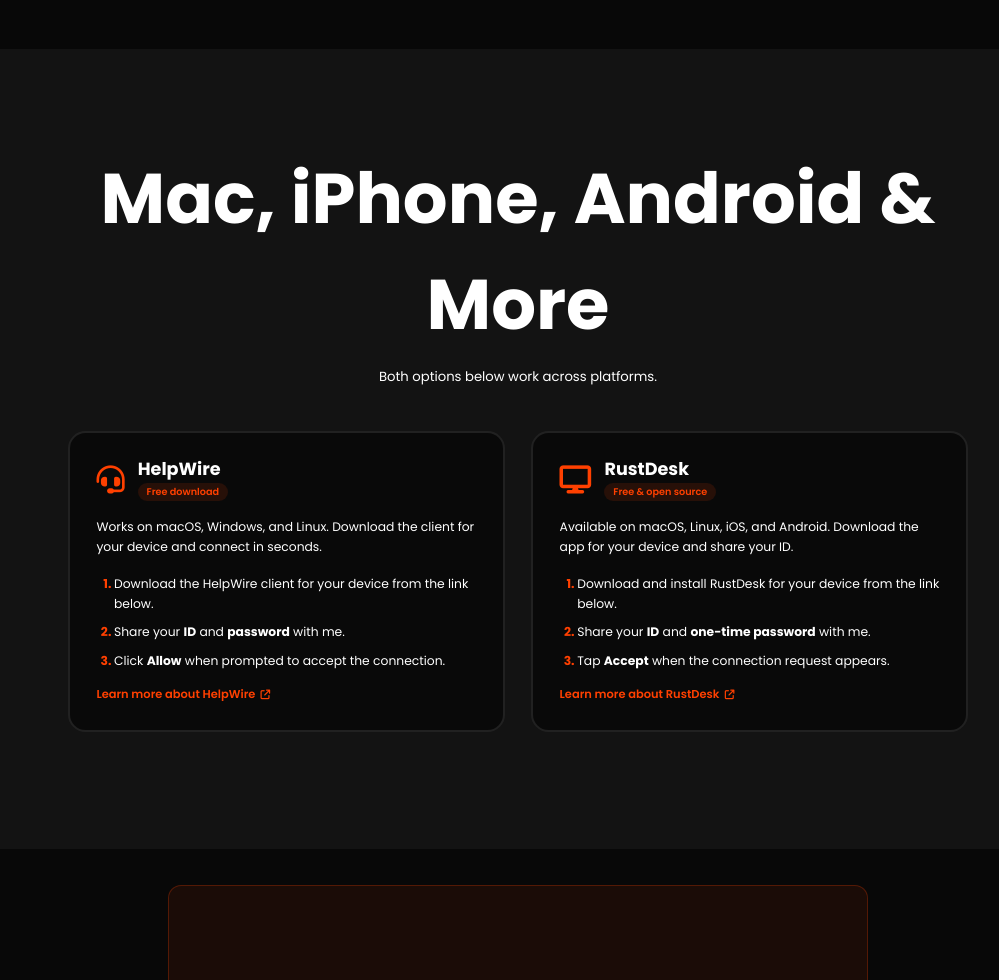
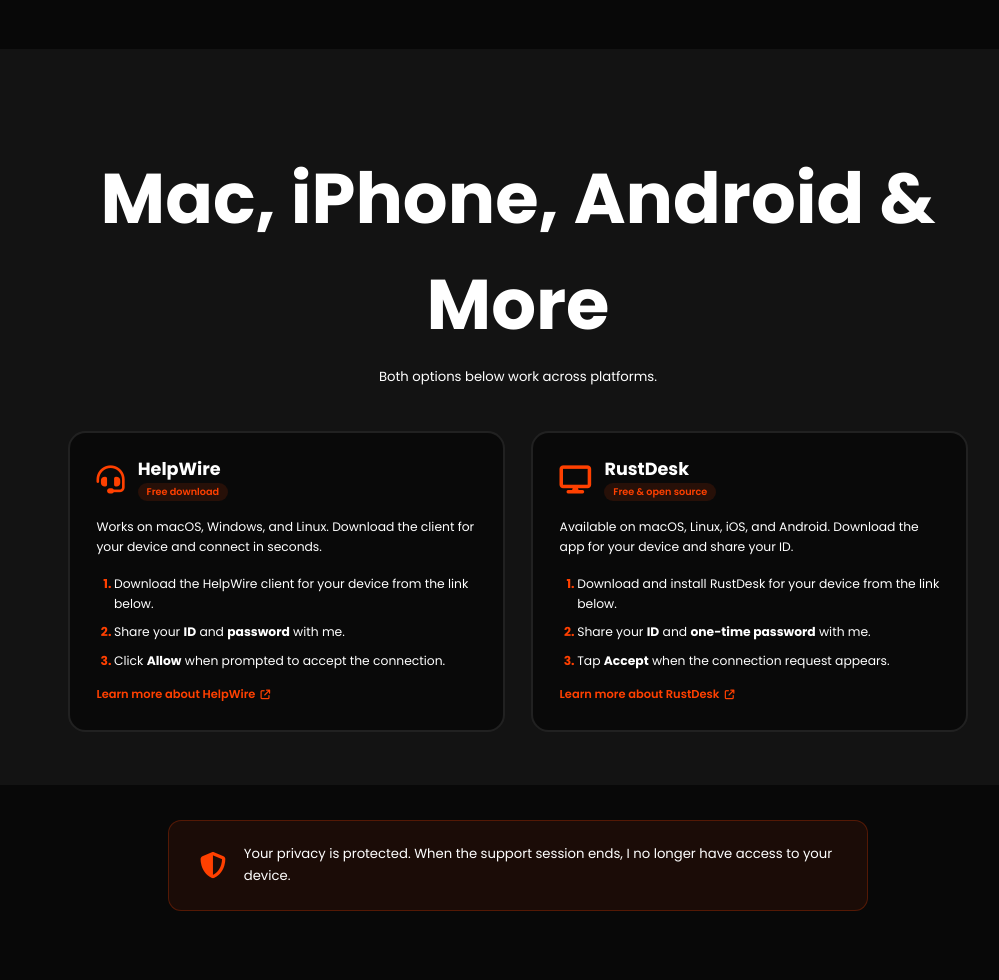
Before and after one commit to tylerawak/portfolio, a plain HTML site: page support.html in a window 1280 px wide. Shown: the part 1376-2356 px from the top of the page, without its empty margins (122-1121 px from the left). Drawn offline with Linux system fonts and the light colour scheme.

Commit message:
Fix section min-height on support page

```diff
--- a/support.css
+++ b/support.css
@@ -37,6 +37,7 @@
 
 /* Sections */
 .support-section {
+  min-height: unset;
   padding: 6rem 12%;
   background: var(--bg-color);
 }
@@ -173,6 +174,7 @@ kbd {
 
 /* Privacy note */
 .support-note-section {
+  min-height: unset;
   padding: 4rem 12%;
   background: var(--bg-color);
   display: flex;
```
